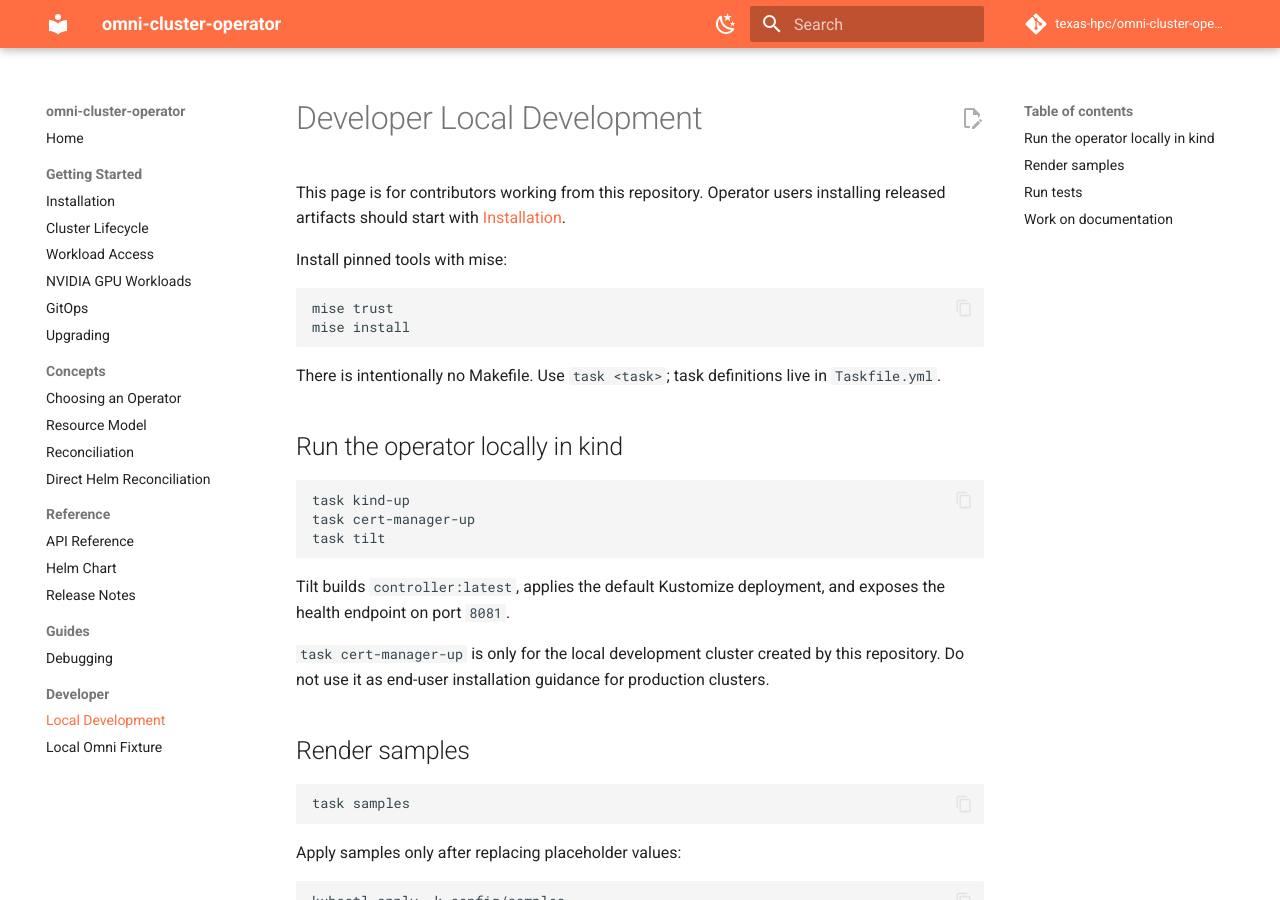
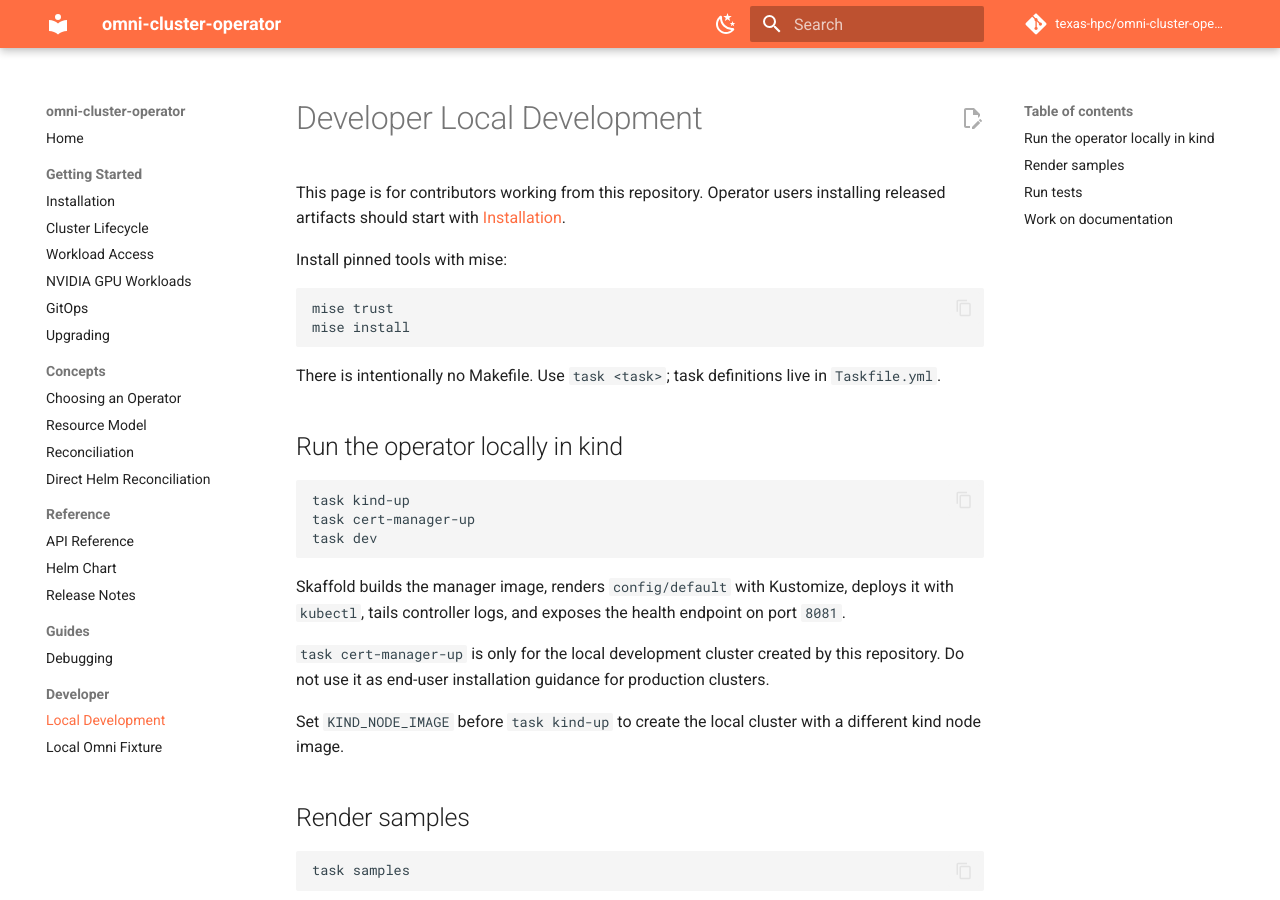
Before and after one commit to texas-hpc/omni-cluster-operator, an MkDocs documentation site: the page built from docs/guides/local-development.md, in a window 1280 px wide and 900 px high. Built offline with MkDocs 1.6.1 and Material for MkDocs 9.7.7, drawn with Linux system fonts in a browser that asks for light colours; comment, search, counter and statistics services are not loaded.

Commit message:
Adopt Skaffold for local development workflows (#84)
## Summary
- Replace the Tilt and ctlptl local workflow with Skaffold plus plain
kind tasks.
- Add `skaffold.yaml` to build the controller image, render
`config/default`, deploy with `kubectl`, and forward port `8081`.
- Update docs and contributor notes to point at `task dev` and `task
dev-deploy`.
- Keep kind version selection flexible through `KIND_NODE_IMAGE` for
compatibility testing.

## Testing
- `skaffold diagnose --yaml-only`
- `skaffold render --offline --digest-source=tag --images
controller=controller:test`
- `task --list`
- `task render-default`
- `git diff --check`

<!-- This is an auto-generated comment: release notes by coderabbit.ai
-->

## Summary by CodeRabbit

## Release Notes

* **New Features**
* Added `task dev` for local operator development with automated image
building
* Added `task dev-deploy` for streamlined operator deployment to local
cluster

* **Documentation**
  * Updated local development guides with new workflow setup
  * Clarified cert-manager installation requirements

* **Chores**
* Updated development tooling for improved local development experience
  * Simplified kind cluster lifecycle management

<!-- end of auto-generated comment: release notes by coderabbit.ai -->

````diff
--- a/docs/guides/local-development.md
+++ b/docs/guides/local-development.md
@@ -17,12 +17,17 @@ There is intentionally no Makefile. Use `task <task>`; task definitions live in
 ```sh
 task kind-up
 task cert-manager-up
-task tilt
+task dev
 ```
 
-Tilt builds `controller:latest`, applies the default Kustomize deployment, and exposes the health endpoint on port `8081`.
+Skaffold builds the manager image, renders `config/default` with Kustomize,
+deploys it with `kubectl`, tails controller logs, and exposes the health
+endpoint on port `8081`.
 
 `task cert-manager-up` is only for the local development cluster created by this repository. Do not use it as end-user installation guidance for production clusters.
+
+Set `KIND_NODE_IMAGE` before `task kind-up` to create the local cluster with a
+different kind node image.
 
 ## Render samples
 
--- a/mise.toml
+++ b/mise.toml
@@ -2,8 +2,7 @@
 go = "1.26.4"
 kubebuilder = "4.14.0"
 kind = "0.32.0"
-ctlptl = "0.9.3"
-tilt = "0.37.3"
+skaffold = "2.21.0"
 kubectl = "1.36.1"
 kustomize = "5.8.1"
 helm = "4.2.0"
````
Also changed, not shown: AGENTS.md (+2 -1 lines), CONTRIBUTING.md (+2 -2 lines), Taskfile.yml (+27 -9 lines), docs/local-omni-fixture.md (+1 -3 lines), skaffold.yaml (added, +27 -0 lines), 2 other files.
